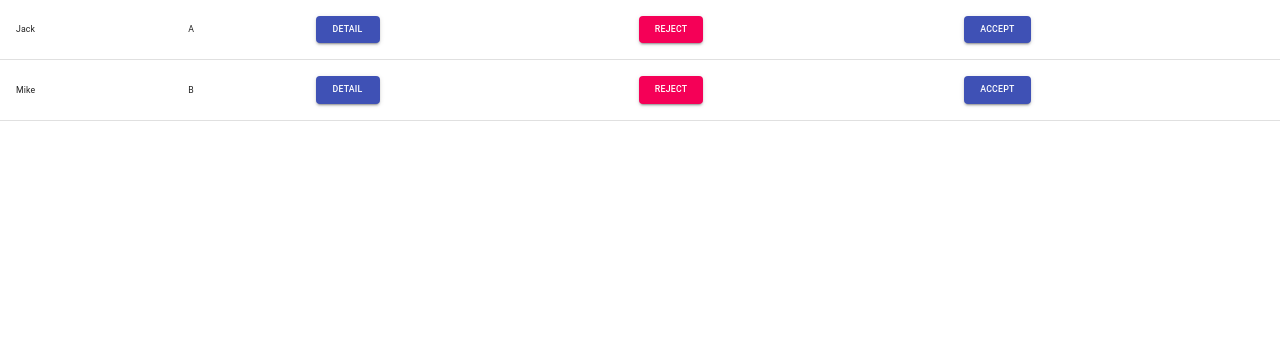
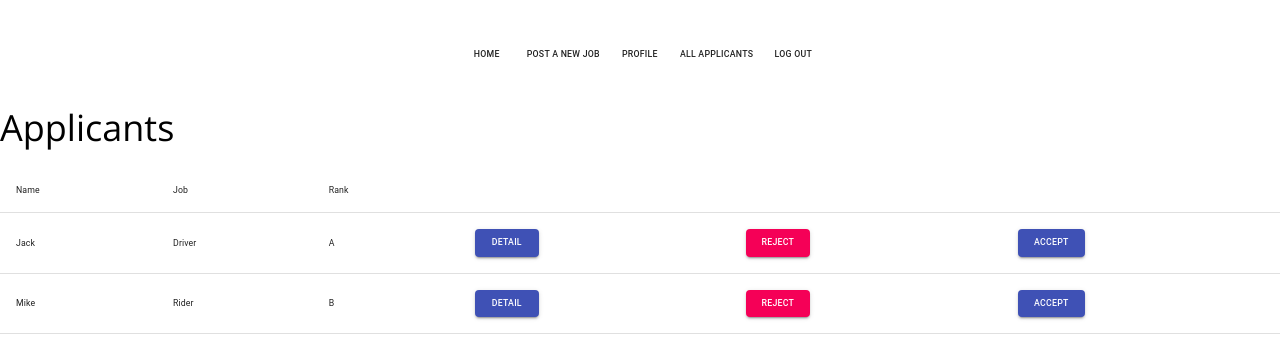
Before and after one commit to Violet-coder/COVID-19-Volunteer-Platform, a React (Create React App) app: page /applicants in a window 1280 px wide. Shown: the top 358 px of the page. Built offline with nearby package versions, Linux system fonts and the light colour scheme.

Commit message:
applicantview

```diff
--- a/src/App.js
+++ b/src/App.js
@@ -11,6 +11,10 @@ class App extends React.Component{
     posts: [
       { name: 'Driver', description: "Deliver food", requirement: "Driver's license", status: "Approved"},
       { name: "Rider", description: "Deliver food", requirement: "Has a bike", status: "Approved"}
+    ],
+    applicants: [
+      {name: 'Jack', jobName: 'Driver', rank: 'A'},
+      {name: 'Mike', jobName: 'Rider', rank: 'B'}
     ]
   }
   render() {
@@ -27,7 +31,7 @@ class App extends React.Component{
             <Route exact path='/post' render={() =>
                             (<PostForm queueComponent={this}/>)}/>
             <Route exact path='/applicants' render={() =>
-                            (<ApplicantList posts={this.state.posts} queueComponent={this}/>)}/>
+                            (<ApplicantList applicants={this.state.applicants}/>)}/>
           </Switch>
         </BrowserRouter>
       </div>
--- a/src/react-components/OrgNav/index.js
+++ b/src/react-components/OrgNav/index.js
@@ -10,14 +10,17 @@ class OrgNav extends React.Component {
 
     return (
       <div className="header">
-        <Link to={"./../home"}>
+          <Link to={"./../home"}>
           <Button className="home__button">HOME</Button>
           </Link>
-        <Link to={"./../post"}>
+          <Link to={"./../post"}>
           <Button className="home__button">POST A NEW JOB</Button>
           </Link>
           <Link to={"./../orgProfile"}>
           <Button className="home__button">PROFILE</Button>
+          </Link>
+          <Link to={"./../applicants"}>
+          <Button className="home__button">ALL APPLICANTS</Button>
           </Link>
           <Link to={"./../home"}>
           <Button className="home__button">LOG OUT</Button>
--- a/src/react-components/Organization/ApplicantList/index.js
+++ b/src/react-components/Organization/ApplicantList/index.js
@@ -2,24 +2,53 @@ import React from "react";
 import { uid } from "react-uid";
 import Table from "@material-ui/core/Table";
 import TableBody from "@material-ui/core/TableBody";
-
+import TableCell from "@material-ui/core/TableCell";
+import TableRow from "@material-ui/core/TableRow";
 import SingleApplicant from "./../SingleApplicant";
+import OrgNav from "../../OrgNav";
 
 //import "./styles.css";
 
 /* Component for the List of Posts */
 class ApplicantList extends React.Component {
   render() {
-    const { posts, queueComponent} = this.props;
-
+    const {applicants} = this.props;
     return (
+    <div>
+        <OrgNav/>
+        <h1>Applicants</h1>
       <Table className="student-list">
         <TableBody>
-        <SingleApplicant name='Jack' rank='A'/>
-        <SingleApplicant name='Mike' rank='B'/>
-
+        <TableRow className="student">
+        <TableCell component="th" scope="row">
+          Name
+        </TableCell>
+        <TableCell component="th" scope="row">
+          Job
+        </TableCell>
+        <TableCell component="th" scope="row">
+          Rank
+        </TableCell>
+        <TableCell component="th" scope="row">
+        </TableCell>
+        <TableCell component="th" scope="row">
+        </TableCell>
+        <TableCell component="th" scope="row">
+        </TableCell>
+      </TableRow>
+        {applicants.map(applicant => (
+            <SingleApplicant
+              key={uid(
+                applicant
+              )}
+              name={applicant.name}
+              rank={applicant.rank}
+              jobName={applicant.jobName}
+            />
+          ))}
         </TableBody>
       </Table>
+    </div>
     );
   }
 }
--- a/src/react-components/Organization/PostForm/index.js
+++ b/src/react-components/Organization/PostForm/index.js
@@ -24,10 +24,12 @@ class PostForm extends React.Component {
   render() {
     const {queueComponent} = this.props;
     return (
-
+      <div>
+      <OrgNav/>
+      <h1>Fill in the form</h1>
       <Grid className="student-form">
         {}
-        <OrgNav/>
+
         <Input
           name="jobName"
           value={this.state.jobName}
@@ -70,6 +72,7 @@ class PostForm extends React.Component {
           </Link>
         </Grid>
       </Grid>
+      </div>
     );
   }
 }
--- a/src/react-components/Organization/SingleApplicant/index.js
+++ b/src/react-components/Organization/SingleApplicant/index.js
@@ -7,14 +7,16 @@ import "./styles.css";
 class Applicant extends React.Component {
 
   render() {
-    const { name, rank } = this.props;
+    const { name, rank ,jobName} = this.props;
 
     return (
       <TableRow className="student" key={name}>
         <TableCell component="th" scope="row">
           {name}
         </TableCell>
-
+        <TableCell component="th" scope="row">
+          {jobName}
+        </TableCell>
         <TableCell component="th" scope="row">
           {rank}
         </TableCell>
--- a/src/react-components/Organization/SinglePost/index.js
+++ b/src/react-components/Organization/SinglePost/index.js
@@ -2,14 +2,32 @@ import React from "react";
 import Button from "@material-ui/core/Button";
 import TableCell from "@material-ui/core/TableCell";
 import TableRow from "@material-ui/core/TableRow";
+import SingleApplicant from "./../SingleApplicant";
 import "./styles.css";
 import { deletePost } from "../../../actions/postList";
-import { Link } from "react-router-dom";
+import { uid } from "react-uid";
 /* Component for a Single Post */
 class SinglePost extends React.Component {
+  constructor(props) {
+    super(props);
+    this.state = {
+      isToggleOn: true,
+      display: 'none'
+    };
+
+    this.handleClick = this.handleClick.bind(this);
+  }
+  handleClick() {
+    this.setState(prevState => ({
+      isToggleOn: !prevState.isToggleOn,
+      display: prevState.isToggleOn ? 'block': 'none'
+    }));
+  }
   render() {
 
     const { post, queueComponent} = this.props;
+    const filteredApplicatns = queueComponent.state.applicants.filter(applicant => {
+      return applicant.jobName!==post.name});
     return (
       <div>
         <TableRow className="student" key={post.name}>
@@ -23,15 +41,14 @@ class SinglePost extends React.Component {
         </TableCell>
 
         <TableCell component="th" scope="row">
-        <Link to={"./../applicants"}>
         <Button
             variant="contained"
             color="primary"
             className="student-form__submit-button"
+            onClick={this.handleClick}
           >
             See applicants
           </Button>
-          </Link>
           </TableCell>
           <TableCell component="th" scope="row">
           <Button
@@ -42,8 +59,21 @@ class SinglePost extends React.Component {
           >
             Delete
           </Button>
+
         </TableCell>
       </TableRow>
+      <div style={{display: this.state.display}}>
+      {filteredApplicatns.map(applicant=>(
+            <SingleApplicant
+              key={uid(
+                applicant
+              )}
+              name={applicant.name}
+              rank={applicant.rank}
+              jobName={applicant.jobName}
+            />
+          ))}
+      </div>
       </div>
     );
   }
```
Also changed, not shown: src/actions/postList.js (line endings or trailing spaces).
